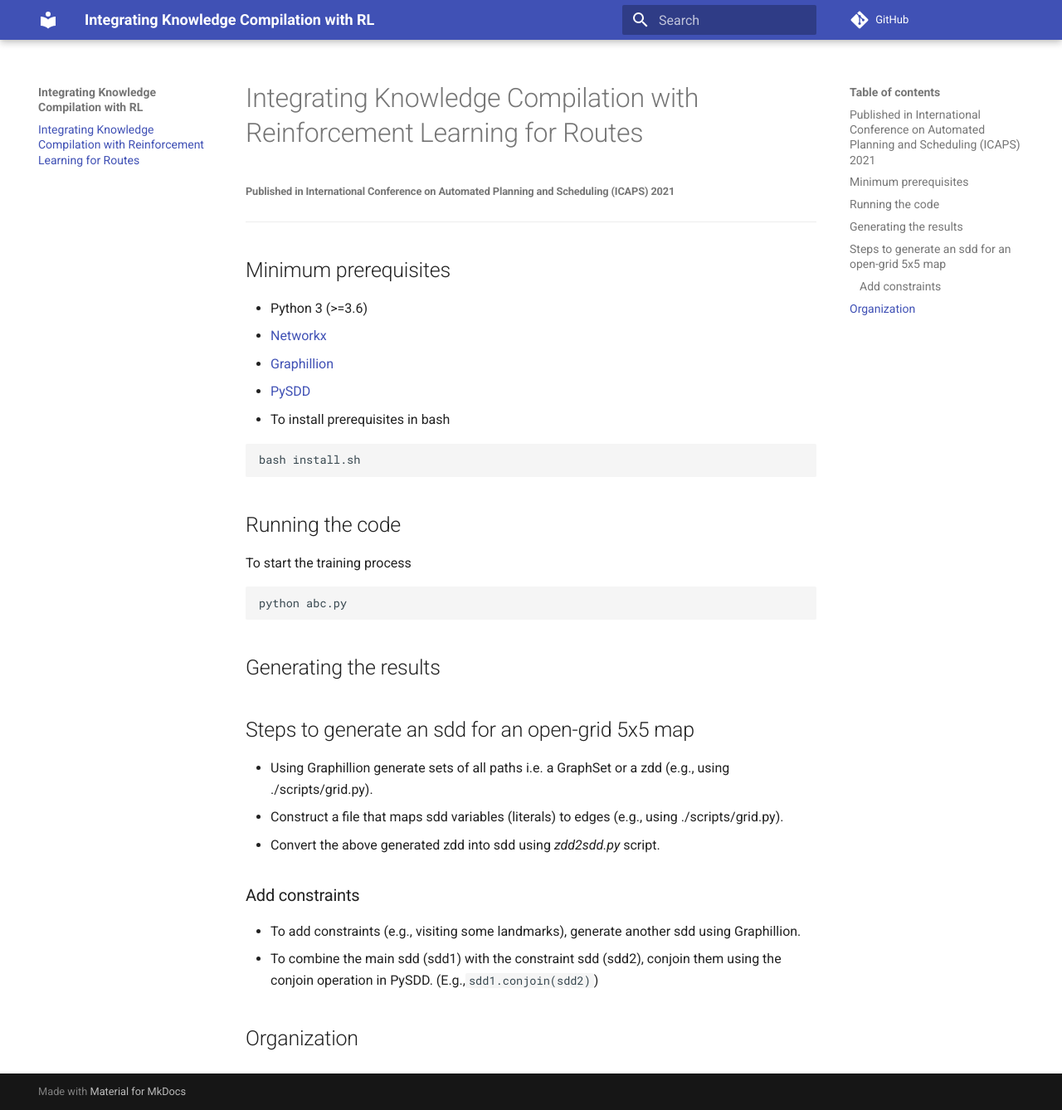
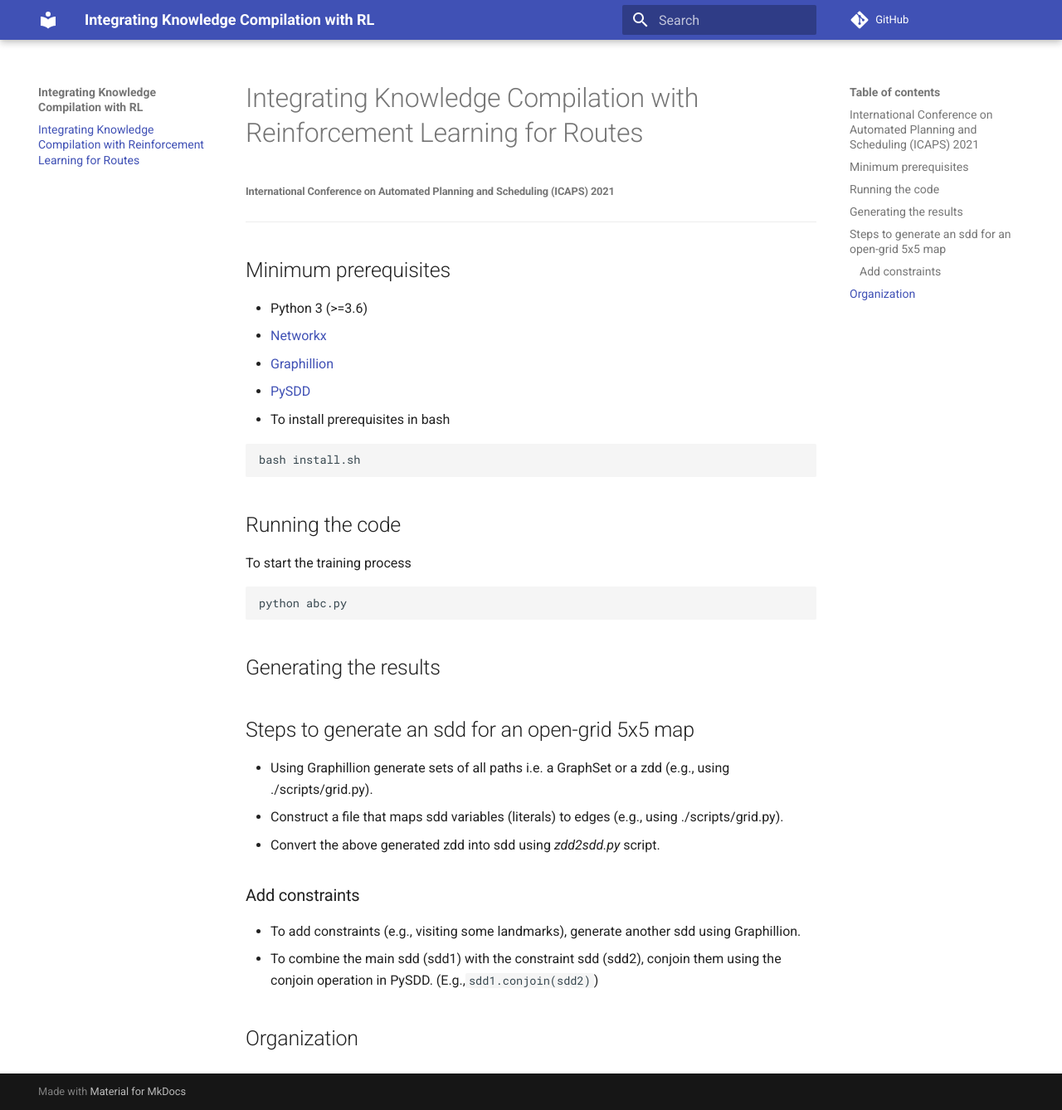
Before and after one commit to kushagra06/KCRL-Docs, an MkDocs documentation site: the page built from docs/index.md, in a window 1280 px wide and 1338 px high. Shown: the whole window at 83% size. Built offline with MkDocs 1.6.1 and Material for MkDocs 9.7.7, drawn with Linux system fonts in a browser that asks for light colours; comment, search, counter and statistics services are not loaded.

Commit message:
Update index.md

```diff
--- a/docs/index.md
+++ b/docs/index.md
@@ -1,7 +1,7 @@
 
 # Integrating Knowledge Compilation with Reinforcement Learning for Routes
 
-###### Published in International Conference on Automated Planning and Scheduling (ICAPS) 2021
+###### International Conference on Automated Planning and Scheduling (ICAPS) 2021
 
 ***
 
```
